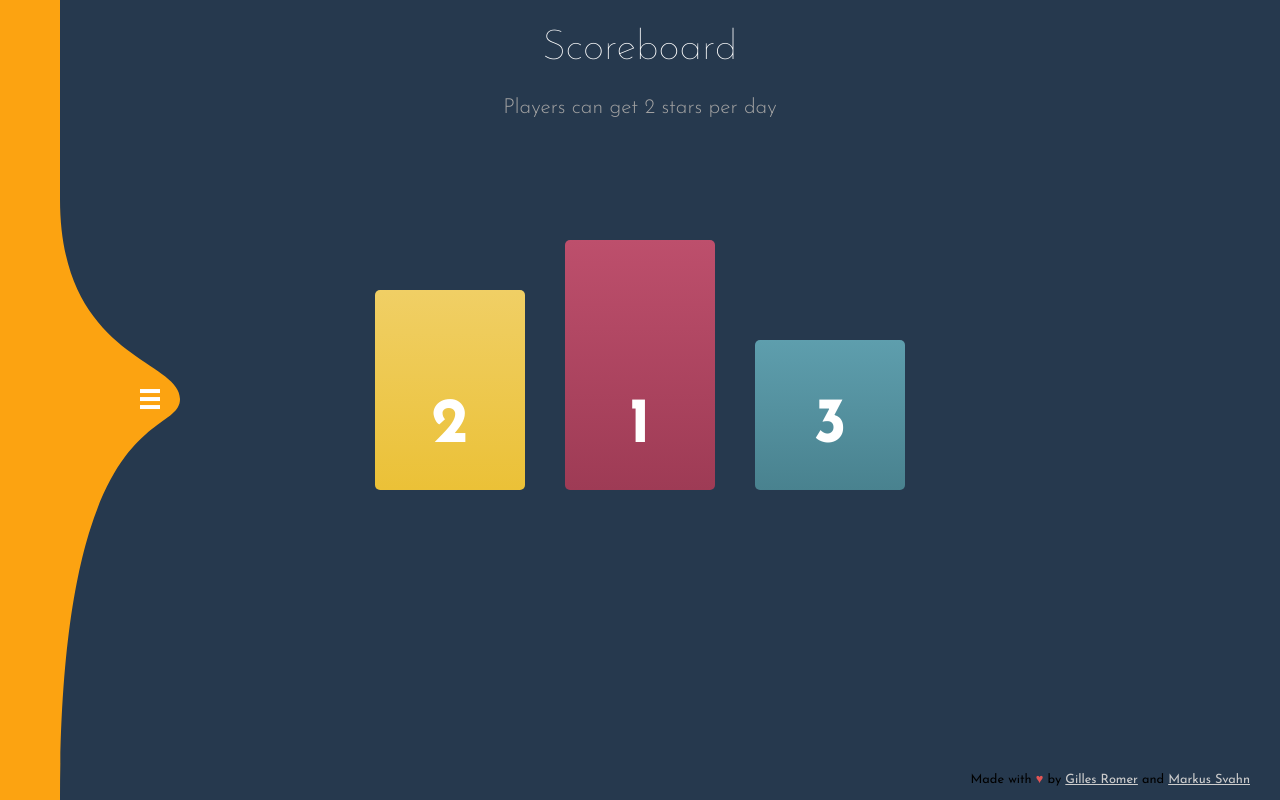
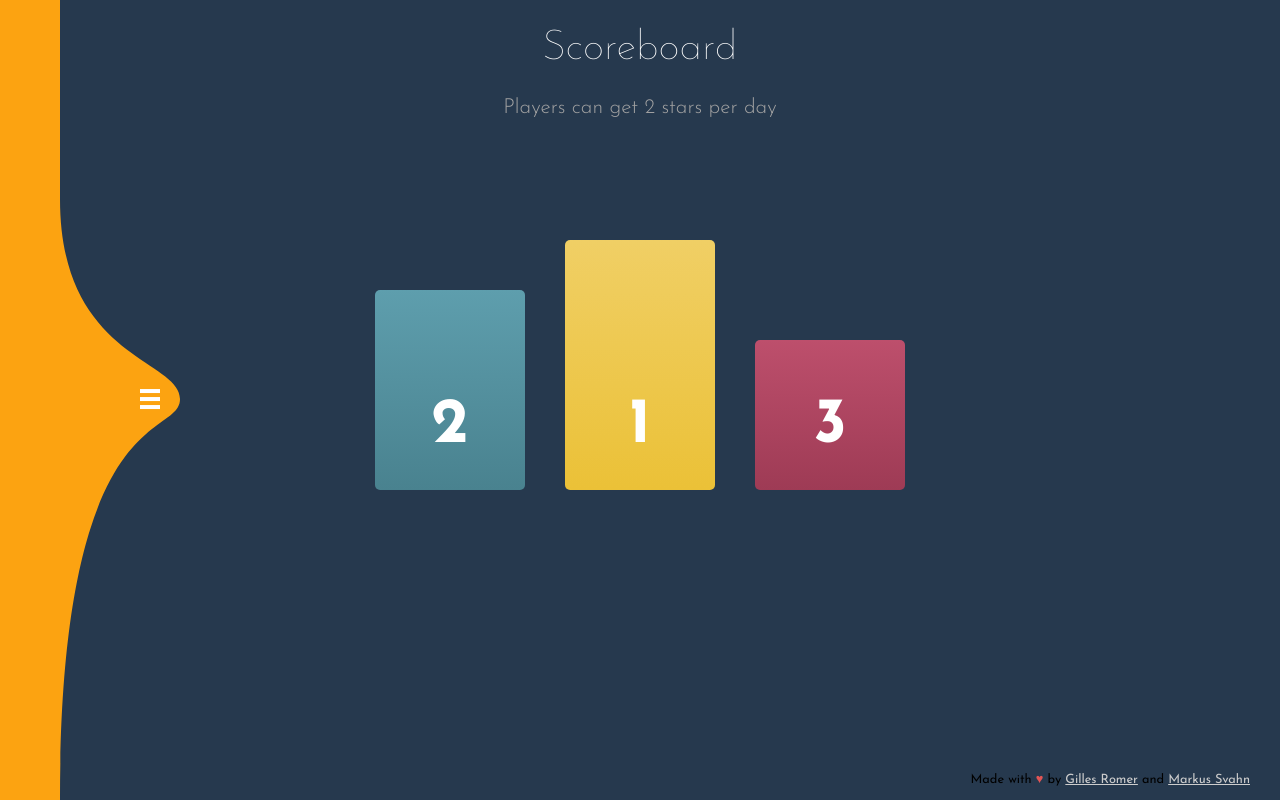
Before and after one commit to Git-Romer/AOC2022, a Django app: page /scoreboard in a window 1280 px wide. Run offline with Django 4.2, Linux system fonts and the light colour scheme; data that the repository does not hold is empty; parts of the project's set-up code (start-up, migrations or seed data) failed here and were passed over; some libraries are stand-ins or nearby versions.

Commit message:
fixed podium colors

```diff
--- a/AOC_scoreboard/static/css/scoreboard.css
+++ b/AOC_scoreboard/static/css/scoreboard.css
@@ -113,15 +113,15 @@
   opacity: 1;
 }
 .scoreboard__podiums .scoreboard__podium-base--first {
-  background: linear-gradient(to bottom, #bd4f6c 0%, #9e3b55 100%);
+  background: linear-gradient(to bottom, #f0cf65 0%, #ebc137 100%);
+  background-color: #f0cf65;
 }
 .scoreboard__podiums .scoreboard__podium-base--second {
-  background-color: #f0cf65;
-  background: linear-gradient(to bottom, #f0cf65 0%, #ebc137 100%);
+  background-color: #5e9ead;
+  background: linear-gradient(to bottom, #5e9ead 0%, #49828f 100%);
 }
 .scoreboard__podiums .scoreboard__podium-base--third {
-  background-color: #5e9ead;
-  background: linear-gradient(to bottom, #5e9ead 0%, #49828f 100%);
+  background: linear-gradient(to bottom, #bd4f6c 0%, #9e3b55 100%);
 }
 .scoreboard__podiums .scoreboard__podium-number {
   text-align: center;
```
